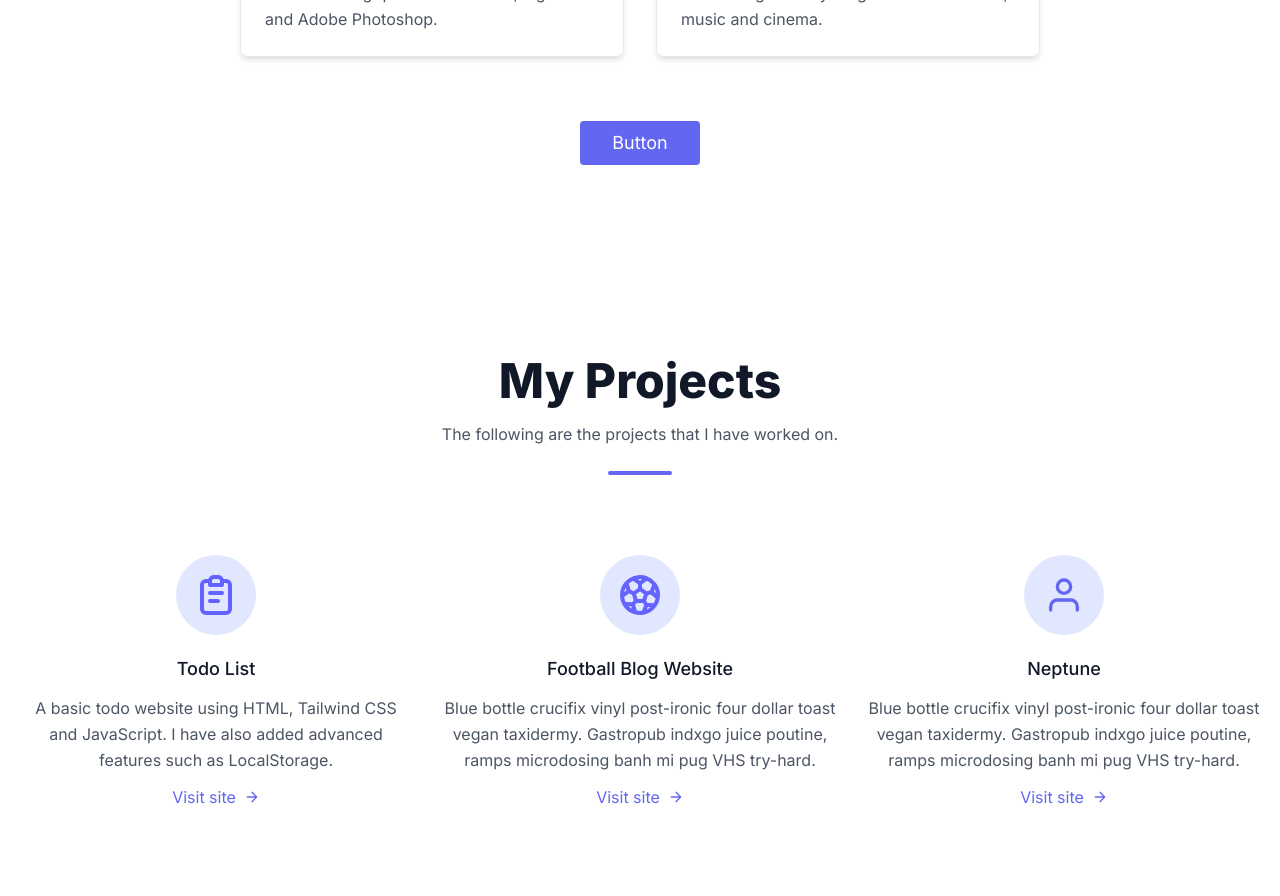
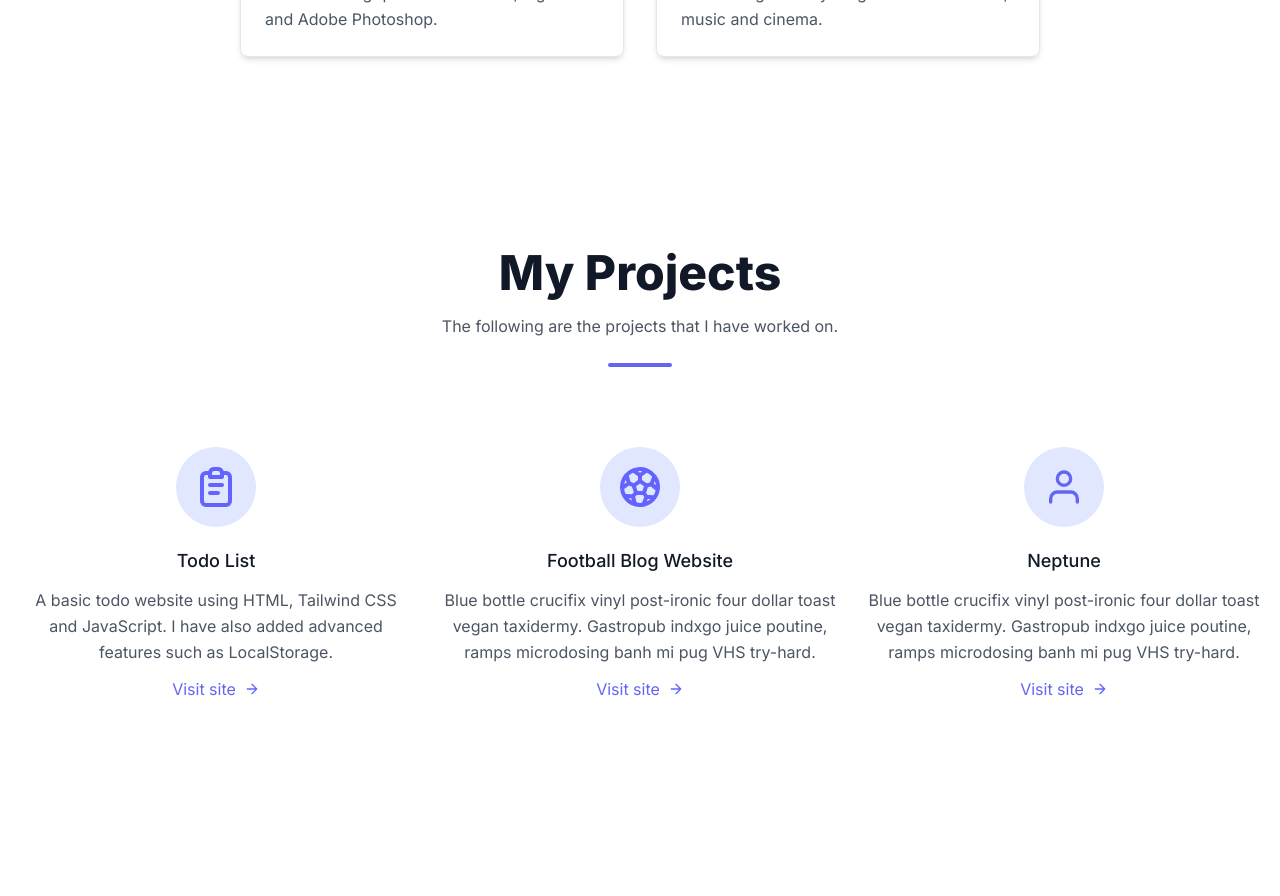
Before and after one commit to TheArya7eet/landing-page, a Next.js app in the folder my-app/: page / in a window 1280 px wide. Shown: the part 1580-2476 px from the top of the page. Built offline with nearby package versions, Linux system fonts and the light colour scheme.

Commit message:
chore: content updated

```diff
--- a/my-app/src/components/content.tsx
+++ b/my-app/src/components/content.tsx
@@ -34,6 +34,7 @@
 
         <div className='flex justify-center '>
           <div className=" grid gap-8 sm:grid-cols-2">
+
             <div className=" max-w-sm">
               <div className="border border-gray-200 p-6 rounded-lg shadow-md">
                 <div className="w-10 h-10 inline-flex items-center justify-center rounded-full bg-indigo-100 text-indigo-500 mb-4">
@@ -45,6 +46,7 @@
                 <p className="leading-relaxed text-base">I hold a firm grip in languages such as Java, C++, JavaScript and SQL.</p>
               </div>
             </div>
+
             <div className="max-w-sm">
               <div className="border border-gray-200 p-6 rounded-lg shadow-md">
                 <div className="w-10 h-10 inline-flex items-center justify-center rounded-full bg-indigo-100 text-indigo-500 mb-4">
@@ -54,6 +56,7 @@
                 <p className="leading-relaxed text-base">Currently, I'm a front-end developer building websites using React, Next.js, etc.</p>
               </div>
             </div>
+
             <div className="max-w-sm">
               <div className="border border-gray-200 p-6 rounded-lg shadow-md">
                 <div className="w-10 h-10 inline-flex items-center justify-center rounded-full bg-indigo-100 text-indigo-500 mb-4">
@@ -63,6 +66,7 @@
                 <p className="leading-relaxed text-base">I have a firm grip in Tailwind CSS, Figma and Adobe Photoshop.</p>
               </div>
             </div>
+
             <div className="max-w-sm">
               <div className="border border-gray-200 p-6 rounded-lg shadow-md">
                 <div className="w-10 h-10 inline-flex items-center justify-center rounded-full bg-indigo-100 text-indigo-500 mb-4">
@@ -72,10 +76,9 @@
                 <p className="leading-relaxed text-base">I write blogs on anything related to football, music and cinema.</p>
               </div>
             </div>
+
           </div>
         </div>
-
-        <button className="flex mx-auto mt-16 text-white bg-indigo-500 border-0 py-2 px-8 focus:outline-none hover:bg-indigo-600 rounded text-lg">Button</button>
       </div>
     </section >
   )
```
